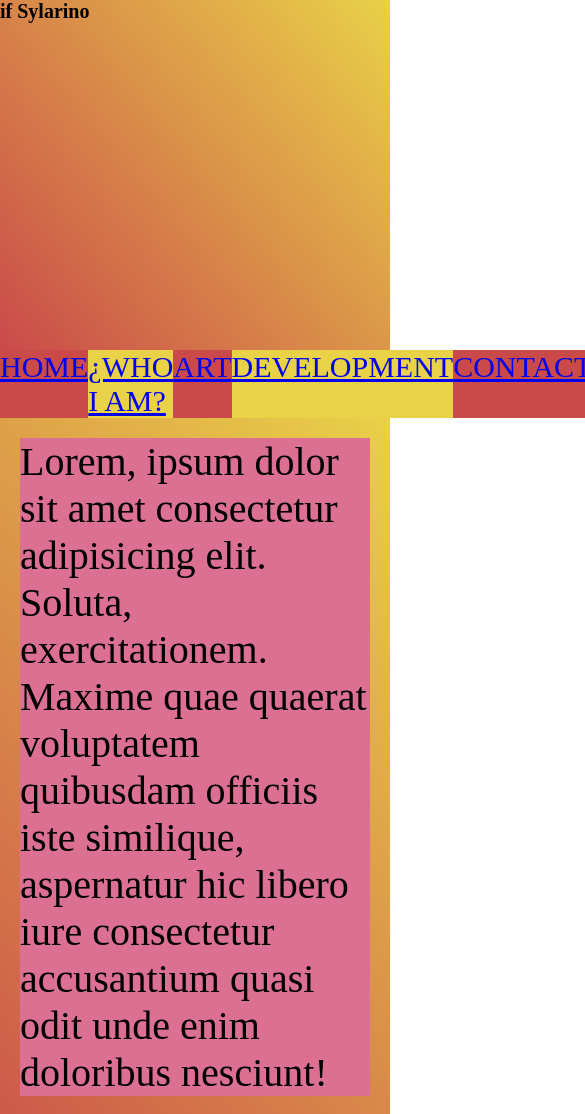
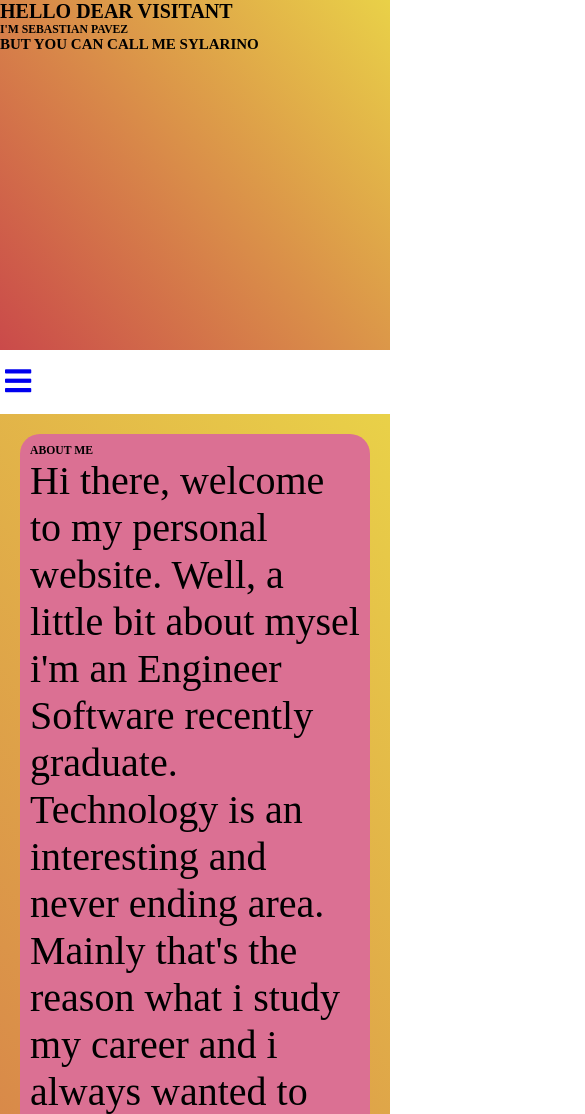
Before and after one commit to Sylarino/PersonalLandingPage, a plain HTML site: page index.html in a window 390 px wide. Shown: the top 1114 px of the page, 585 px wide, since content can reach past the window. Drawn offline with nearby package versions, Linux system fonts and the light colour scheme.

Commit message:
Mobile First (Barra de Navegación primera versión)

```diff
--- a/css/main.css
+++ b/css/main.css
@@ -23,16 +23,15 @@ header {
     background:linear-gradient(50deg, var(--primary-color), var(--secundary-color));
 }
 
+/* Barra de Navegación Mobile */
+
 .nav-bar > ul {
     display: flex;
-    justify-content: space-between;
-
 }
 
 .nav-bar > ul > li {
     font-size: 3rem;
     list-style: none;
-    justify-content: center;
 }
 
 .nav-bar .item-1 {
@@ -50,17 +49,44 @@ nav > ul > li > ul {
 }
 
 .nav-bar > ul > li:hover > ul {
-    display: flex;
-    flex-flow: column;
     color: white;
     list-style: none;
     background-color: var(--primary-color);
 }
+.menu li {
+    font-size: 16px;
+    padding: 15px 5px;
+    white-space: nowrap;
+}
+
+.menu {
+    display: flex;
+    flex-wrap: wrap;
+    justify-content: space-between;
+    align-items: center;
+}
+
+/* .toggle {
+    order: 1;
+} */
 
 main {
-    height: 100vh;
+    display: flex;
     background: linear-gradient(50deg, var(--primary-color), var(--secundary-color));
 }
+
+.item {
+    width: 100%;
+    text-align: center;
+    order: 3;
+    display: none;
+}
+
+.item.active {
+    display: block;
+}
+
+/* Fin de estilos barra de navegación mobile */
 
 .section-main {
     display: flex;
@@ -70,6 +96,8 @@ main {
 .cards {
     background-color: palevioletred;
     margin: 2rem;
+    padding: 1rem;
+    border-radius: 2rem;
 }
 
 .cards p {
--- a/index.html
+++ b/index.html
@@ -6,30 +6,40 @@
     <meta name="viewport" content="width=device-width, initial-scale=1.0">
     <title>Document</title>
     <link rel="stylesheet" href="css/main.css">
+    <link rel="stylesheet" href="https://cdnjs.cloudflare.com/ajax/libs/font-awesome/5.9.0/css/all.min.css">
+    <script type="text/javascript" src="https://cdnjs.cloudflare.com/ajax/libs/jquery/3.4.1/jquery.min.js"></script>
+    <script type="text/javascript" src="js/javascript.js"></script>
 </head>
 <body>
     <header>
-        <h1> if Sylarino </h1>
+        <h1> HELLO DEAR VISITANT</h1>
+        <h3>I'M SEBASTIAN PAVEZ</h3>
+        <h2>BUT YOU CAN CALL ME SYLARINO</h2>
+
     </header>
     <nav class="nav-bar">
-        <ul>
-            <li class="item-1"><a href="#">HOME</a></li>
-            <li class="item-2"><a href="#">¿WHO I AM?</a></li>
-            <li class="item-1"><a href="#">ART</a>
+        <ul class="menu">
+            <li class="item-1 item"><a href="#">HOME</a></li>
+            <li class="item-2 item"><a href="#">¿WHO I AM?</a></li>
+            <li class="item-1 item"><a href="#">ART</a>
                 <ul>
                     <li> <a href="#">DRAW</a></li>
                     <li><a href="#">PAINTING</a></li>
                     <li><a href="#">OTHERS</a></li>
                 </ul>
             </li>
-            <li class="item-2"><a href="#">DEVELOPMENT</a></li>
-            <li class="item-1"><a href="#">CONTACT</a></li>
+            <li class="item-2 item"><a href="#">DEVELOPMENT</a></li>
+            <li class="item-1 item"><a href="#">CONTACT</a></li>
+            <li class="toggle"><a href="#"><i class="fas fa-bars"></i></a></li>
         </ul>
     </nav>
     <main>
        <section class="section-main">
            <article class="cards">
-                <p>Lorem, ipsum dolor sit amet consectetur adipisicing elit. Soluta, exercitationem. Maxime quae quaerat voluptatem quibusdam officiis iste similique, aspernatur hic libero iure consectetur accusantium quasi odit unde enim doloribus nesciunt!</p>
+                <h1>ABOUT ME</h1>
+                <p>Hi there, welcome to my personal website. Well, a little bit about mysel i'm an Engineer Software recently graduate.
+                Technology is an interesting and never ending area. Mainly that's the reason what i study my career and i always wanted to mix art and technology, avobe all today that technology automatizes many labors and practices.
+                </p>
            </article>
            <article class="cards">
                 <p>
@@ -39,7 +49,6 @@
        </section>
     </main>
     <footer>
-
     </footer>
 </body>
 </html>
--- /dev/null
+++ b/js/javascript.js
@@ -0,0 +1,13 @@
+$(function() {
+    $(".toggle").on("click", function() {
+        if ($(".item").hasClass("active")) {
+            $(".item").removeClass("active");
+            $(".item").removeClass("active");
+            $(this).find("a").html("<i class='fas fa-bars'></i>");
+        } else {
+            $(".item").addClass("active");
+            $(".item").addClass("active");
+            $(this).find("a").html("<i class='fas fa-times'></i>");
+        }
+    });
+});
```
